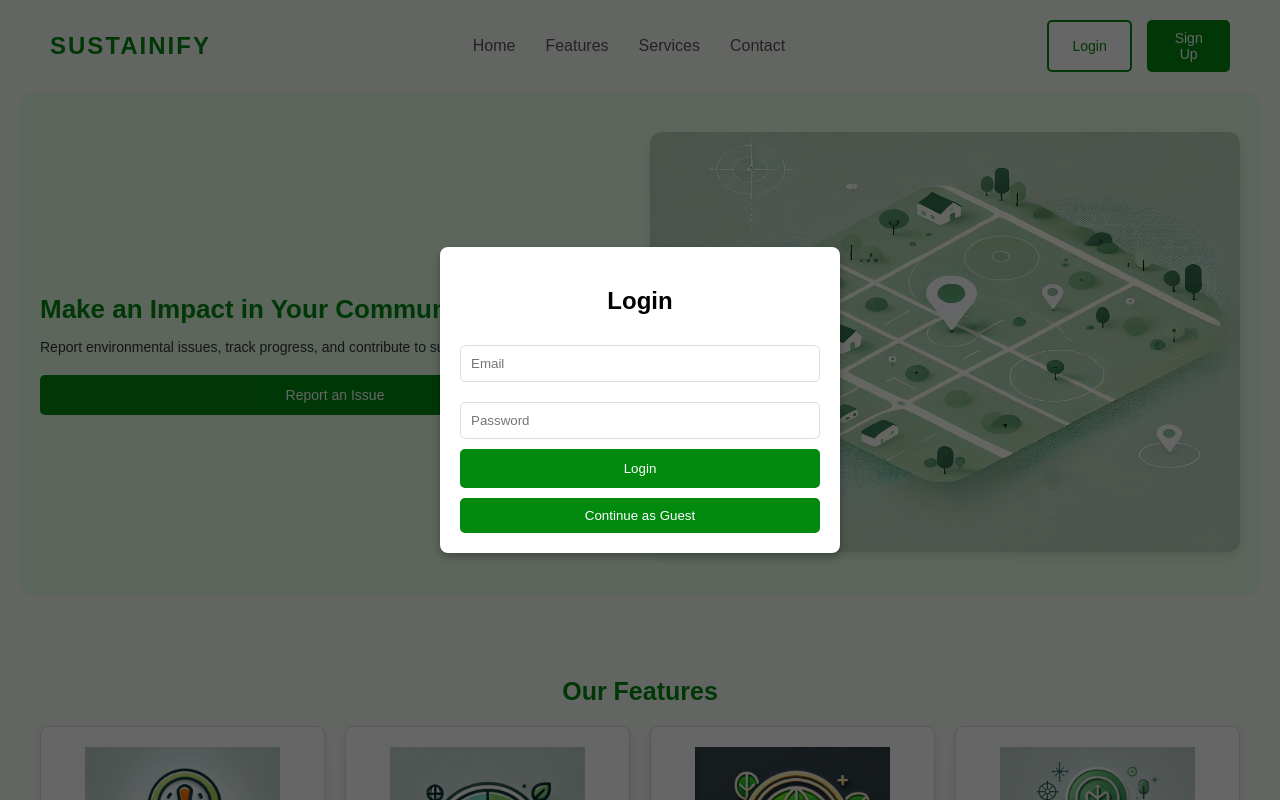
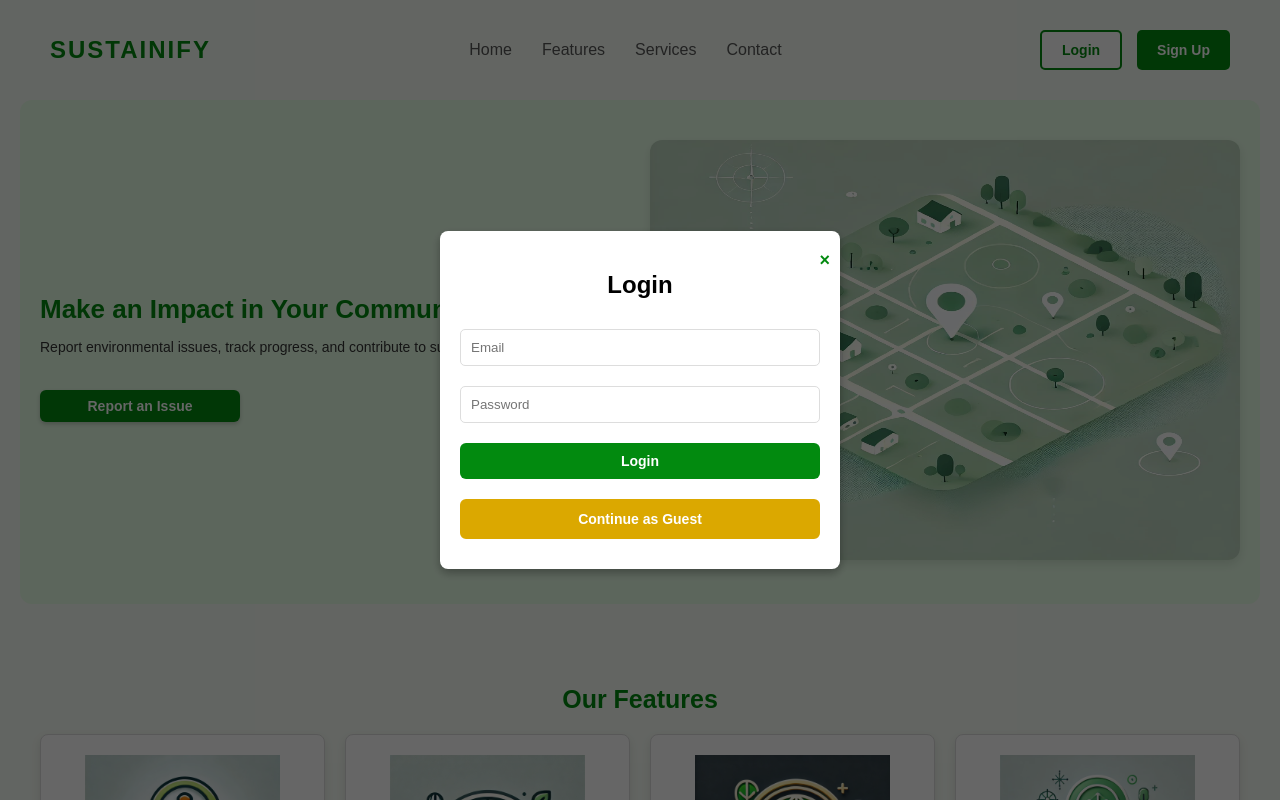
Before and after one commit to koiralasanjana/Sustainify, a React (Create React App) app in the folder sustanify-frontend/: page / in a window 1280 px wide. Both pictures are taken after a click on the button "Login". Shown: the top 800 px of the page. Built offline with nearby package versions, Linux system fonts and the light colour scheme.

Commit message:
# Login and Signup enhancements
# completed the enhancements. some fields are to be added in the signup

```diff
--- a/sustanify-frontend/src/components/Header/Header.css
+++ b/sustanify-frontend/src/components/Header/Header.css
@@ -69,6 +69,8 @@
 .signup-btn {
     background-color: #028a0f;
     color: #ffffff;
+    white-space: nowrap; /* Prevent text from wrapping to the next line */
+    padding: 10px 20px; /* Ensure balanced padding */
 }
 
 .signup-btn:hover {
--- a/sustanify-frontend/src/components/Modal/Modal.css
+++ b/sustanify-frontend/src/components/Modal/Modal.css
@@ -7,9 +7,9 @@
     height: 100%;
     background-color: rgba(0, 0, 0, 0.6); /* Semi-transparent background */
     display: flex;
-    justify-content: center;
-    align-items: center;
-    z-index: 1000; /* Ensure it appears on top */
+    justify-content: center; /* Center horizontally */
+    align-items: center; /* Center vertically */
+    z-index: 1000; /* Ensure it stays on top */
 }
 
 /* Modal Content */
@@ -18,37 +18,64 @@
     padding: 20px;
     border-radius: 8px;
     width: 400px;
+    max-width: 90%; /* Ensure responsiveness */
     text-align: center;
     box-shadow: 0 4px 10px rgba(0, 0, 0, 0.3);
     position: relative;
+    display: flex;
+    flex-direction: column; /* Align items vertically */
+    align-items: center;
+    animation: fadeIn 0.3s ease-in-out; /* Add fade-in animation */
+}
+@keyframes fadeIn {
+    from {
+        opacity: 0;
+        transform: scale(0.9);
+    }
+    to {
+        opacity: 1;
+        transform: scale(1);
+    }
+}
+.close-button {
+    background: none; /* No background */
+    border: none; /* No border */
+    font-size: 18px; /* Adjust font size */
+    cursor: pointer; /* Pointer cursor for interactivity */
+    position: absolute; /* Absolute positioning */
+    top: 10px; /* Position it properly at the top */
+    right: 10px; /* Position it properly to the right */
+    color: #028a0f; /* Green color for visibility */
+    font-weight: bold; /* Make it stand out */
+    width: auto; /* Automatically adjust button width to fit content */
+    height: auto; /* Automatically adjust button height to fit content */
+    line-height: 1; /* Prevent extra space around the icon/text */
+    padding: 0; /* Remove any default padding */
 }
 
-/* Close Button */
-.close-button {
-    background: none;
-    border: none;
-    font-size: 20px;
-    cursor: pointer;
-    position: absolute;
-    top: 10px;
-    right: 10px;
+/* Hover Effect */
+.close-button:hover {
+    color: #026b0c; /* Slightly darker green */
+    background: none; /* Ensure no background is added on hover */
+    transform: scale(1.2); /* Subtle zoom effect */
+    transition: color 0.2s ease-in-out, transform 0.2s ease-in-out; /* Smooth hover effect */
+}
+/* Hover Effect for All Buttons */
+button:hover, .guest-button:hover {
+    background-color: #026b0c; /* Darker green on hover */
+    box-shadow: 0 4px 6px rgba(0, 0, 0, 0.2); /* Subtle shadow for hover effect */
 }
 
-/* Guest Button */
+/* Continue as Guest Specific Styling */
 .guest-button {
-    background-color: #028a0f;
-    color: white;
-    border: none;
-    padding: 10px 20px;
-    border-radius: 5px;
-    margin-top: 10px;
-    cursor: pointer;
-    width: 100%;
-    transition: background-color 0.3s;
+    background-color: #dba800; /* Bright yellow background */
+    color: #ffffff; /* White text */
+    border: 2px solid #dba800; /* Match border with background */
 }
 
 .guest-button:hover {
-    background-color: #026b0c;
+    background-color: #c69500; /* Darker yellow on hover */
+    border: 2px solid #c69500; /* Match border with hover color */
 }
 
 /* Form Styling */
@@ -60,17 +87,25 @@ input {
     border-radius: 5px;
 }
 
+/* General Button Styling for Modal */
+button, .guest-button {
+    display: block; /* Ensure buttons take up full width */
+    width: 100%; /* Full width of the modal */
+    padding: 10px 20px; /* Consistent padding for all buttons */
+    margin: 10px 0; /* Even spacing between buttons */
+    font-size: 14px; /* Unified font size */
+    font-weight: 600; /* Semi-bold for readability */
+    border-radius: 6px; /* Rounded corners */
+    text-align: center; /* Center-align text */
+    cursor: pointer; /* Pointer on hover */
+    transition: all 0.3s ease; /* Smooth hover effects */
+}
+/* Login and Sign-Up Button */
 button {
-    width: 100%;
-    padding: 12px;
-    background-color: #028a0f;
-    color: white;
+    background-color: #028a0f; /* Default green background */
+    color: white; /* White text for contrast */
     border: none;
-    border-radius: 5px;
-    cursor: pointer;
-    transition: background-color 0.3s;
 }
-
 button:hover {
-    background-color: #026b0c;
+    background-color: #026b0c; /* Darker green on hover */
 }
--- a/sustanify-frontend/src/components/Modal/Modal.js
+++ b/sustanify-frontend/src/components/Modal/Modal.js
@@ -8,10 +8,21 @@ const Modal = ({ show, onClose, isSignup }) => {
         <div className="modal-overlay">
             <div className="modal-content">
                 <button className="close-button" onClick={onClose}>×</button>
-                {isSignup ? <SignupForm /> : <LoginForm />}
-                <button className="guest-button" onClick={() => {
-                    window.location.href = '/guest';
-                }}>
+                <h2>{isSignup ? 'Sign Up' : 'Login'}</h2>
+                <form>
+                    {isSignup && (
+                        <input type="text" placeholder="Name" required />
+                    )}
+                    <input type="email" placeholder="Email" required />
+                    <input type="password" placeholder="Password" required />
+                    <button type="submit">
+                        {isSignup ? 'Sign Up' : 'Login'}
+                    </button>
+                </form>
+                <button
+                    className="guest-button"
+                    onClick={() => (window.location.href = '/guest')}
+                >
                     Continue as Guest
                 </button>
             </div>
@@ -19,27 +30,4 @@ const Modal = ({ show, onClose, isSignup }) => {
     );
 };
 
-const LoginForm = () => (
-    <div>
-        <h2>Login</h2>
-        <form>
-            <input type="email" placeholder="Email" required />
-            <input type="password" placeholder="Password" required />
-            <button type="submit">Login</button>
-        </form>
-    </div>
-);
-
-const SignupForm = () => (
-    <div>
-        <h2>Sign Up</h2>
-        <form>
-            <input type="text" placeholder="Name" required />
-            <input type="email" placeholder="Email" required />
-            <input type="password" placeholder="Password" required />
-            <button type="submit">Sign Up</button>
-        </form>
-    </div>
-);
-
 export default Modal;
--- a/sustanify-frontend/src/pages/Home/Home.css
+++ b/sustanify-frontend/src/pages/Home/Home.css
@@ -33,20 +33,33 @@
     margin-bottom: 20px;
 }
 
+/* Styling the Call-To-Action Button */
 .cta-button {
+    display: inline-block;
     background-color: #028a0f;
     color: white;
+    font-size: 14px; /* Small font size */
+    font-weight: 600; /* Semi-bold for readability */
+    padding: 8px 16px; /* Reduced padding to shorten length */
     border: none;
-    padding: 12px 20px;
-    border-radius: 5px;
-    font-size: 14px;
+    border-radius: 6px; /* Slightly rounded corners */
     cursor: pointer;
-    transition: background-color 0.3s;
+    text-align: center;
+    text-decoration: none;
+    box-shadow: 0 2px 4px rgba(0, 0, 0, 0.2); /* Subtle shadow for depth */
+    transition: all 0.3s ease;
+    margin-top: 15px; /* Spacing from the text above */
+    width: auto; /* Ensure the button only wraps content */
+    min-width: 200px; /* Optional: Set a minimum width to maintain consistency */
 }
 
+/* Hover Effect */
 .cta-button:hover {
-    background-color: #026b0c;
+    background-color: #026b0c; /* Slightly darker green for hover */
+    transform: translateY(-2px); /* Slight lift effect */
+    box-shadow: 0 4px 6px rgba(0, 0, 0, 0.3); /* Enhanced shadow on hover */
 }
+
 
 .hero-map {
     flex: 1;
```
